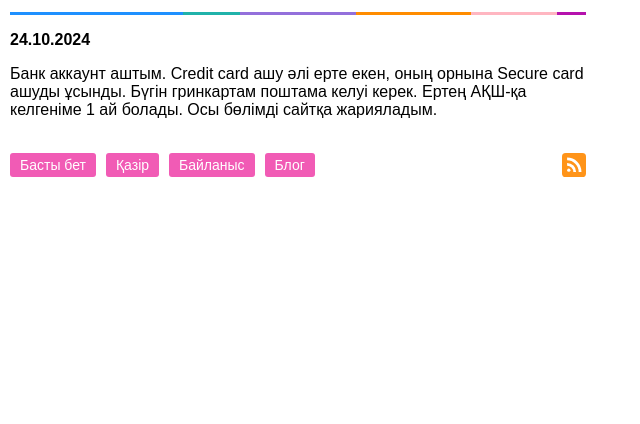
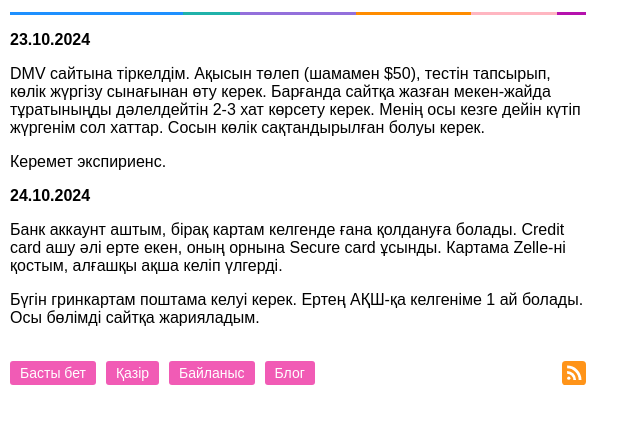
Before and after one commit to yeldarx/homepage, an Eleventy site: page src/sections/greencard/index.md in a window 1280 px wide. Shown: the part 66-490 px from the top of the page, without its empty margins (0-640 px from the left). Built offline with nearby package versions, Linux system fonts and the light colour scheme; Eleventy itself is replaced by a stand-in of ours; files that its build step writes are made by us from their sources.

Commit message:
update section

```diff
--- a/src/sections/greencard/index.md
+++ b/src/sections/greencard/index.md
@@ -3,6 +3,14 @@ permalink: "greencard/index.html"
 layout: greencard.njk
 ---
 
+**23.10.2024**
+
+DMV сайтына тіркелдім. Ақысын төлеп (шамамен $50), тестін тапсырып, көлік жүргізу сынағынан өту керек. Барғанда сайтқа жазған мекен-жайда тұратыныңды дәлелдейтін 2-3 хат көрсету керек. Менің осы кезге дейін күтіп жүргенім сол хаттар. Сосын көлік сақтандырылған болуы керек.
+
+Керемет экспириенс.
+
 **24.10.2024**
 
-Банк аккаунт аштым. Credit card ашу әлі ерте екен, оның орнына Secure card ашуды ұсынды. Бүгін гринкартам поштама келуі керек. Ертең АҚШ-қа келгеніме 1 ай болады. Осы бөлімді сайтқа жарияладым.
+Банк аккаунт аштым, бірақ картам келгенде ғана қолдануға болады. Credit card ашу әлі ерте екен, оның орнына Secure card ұсынды. Картама Zelle-ні қостым, алғашқы ақша келіп үлгерді.
+
+Бүгін гринкартам поштама келуі керек. Ертең АҚШ-қа келгеніме 1 ай болады. Осы бөлімді сайтқа жарияладым.
```
